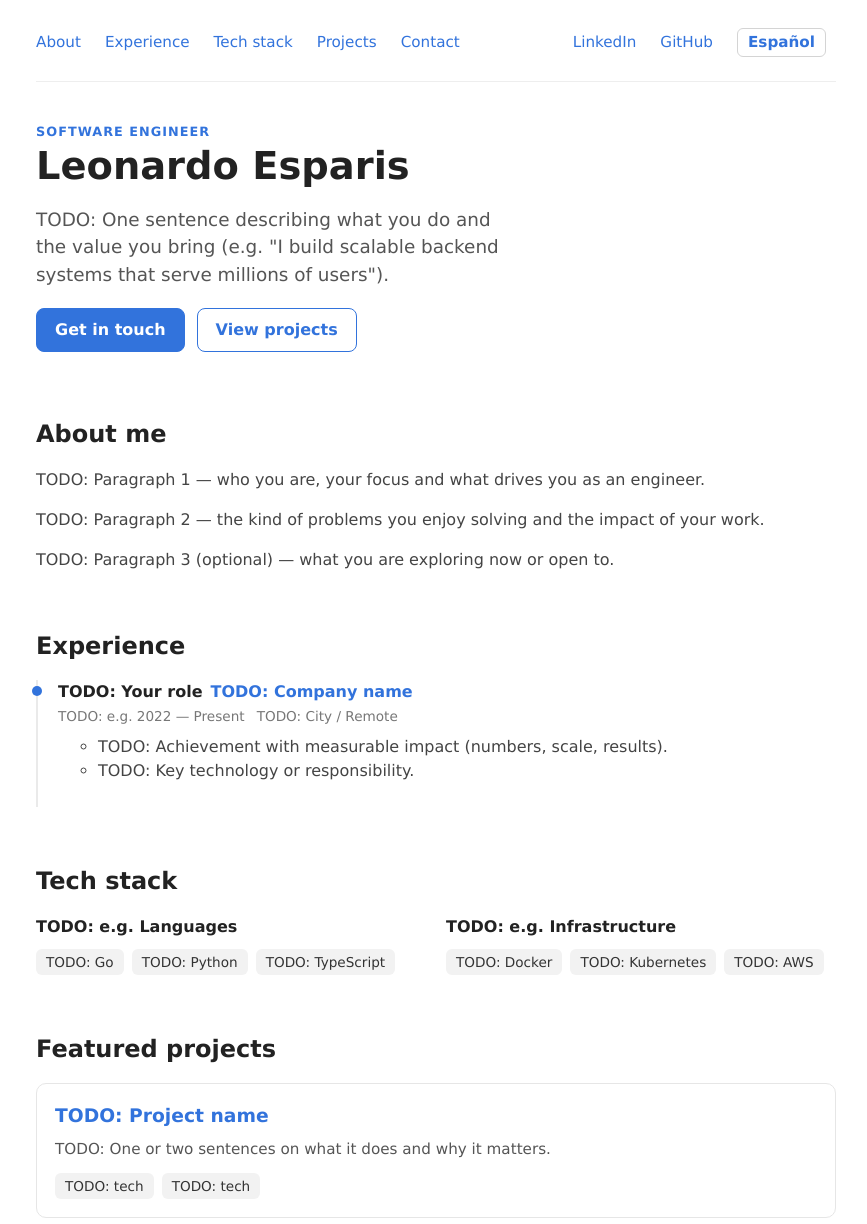
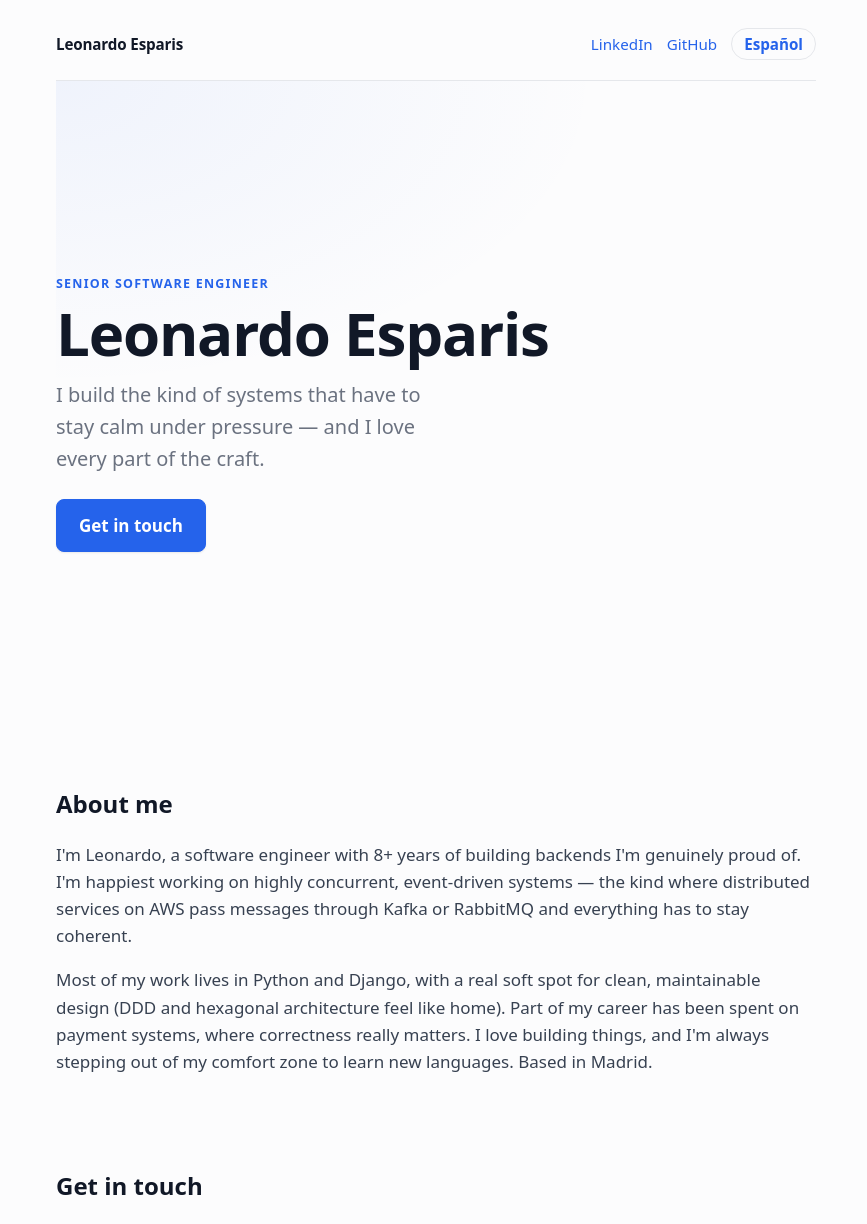
Before and after one commit to ljesparis/ljesparis.github.io, an Astro site: page / in a window 1280 px wide. Shown: the top 1224 px of the page, without its empty margins (204-1071 px from the left). Built offline with nearby package versions, Linux system fonts and the light colour scheme; Astro itself is replaced by a stand-in of ours.

Commit message:
Refocus landing as a personal intro + UX refresh (#23)

```diff
--- a/src/components/BaseHead.astro
+++ b/src/components/BaseHead.astro
@@ -44,6 +44,7 @@ const personSchema = {
 <!-- Global Metadata -->
 <meta charset="utf-8" />
 <meta name="viewport" content="width=device-width,initial-scale=1" />
+<meta name="color-scheme" content="light dark" />
 <link rel="icon" type="image/x-icon" href="/favicon.ico" />
 <link rel="apple-touch-icon" href="/favicon.ico" />
 <meta name="theme-color" content="#ffffff" />
--- a/src/components/HomeContent.astro
+++ b/src/components/HomeContent.astro
@@ -15,12 +15,13 @@ const t = getContent(lang);
 
 <!-- Hero -->
 <section class="hero">
+    <div class="hero-inner">
         <p class="hero-role">{t.hero.role}</p>
         <h1 class="hero-name">{t.hero.name}</h1>
         <p class="hero-tagline">{t.hero.tagline}</p>
         <div class="hero-cta">
             <a class="btn btn-primary" href="#contact">{t.hero.ctaPrimary}</a>
-        <a class="btn btn-secondary" href="#projects">{t.hero.ctaSecondary}</a>
+        </div>
     </div>
 </section>
 
@@ -30,52 +31,10 @@ const t = getContent(lang);
     {t.about.paragraphs.map((p) => <p>{p}</p>)}
 </section>
 
-<!-- Experience -->
-<section id="experience" class="section">
-    <h2>{t.experience.heading}</h2>
-    <ol class="timeline">
-        {
-            t.experience.items.map((item) => (
-                <li class="timeline-item">
-                    <div class="timeline-head">
-                        <strong>{item.role}</strong>
-                        <span class="timeline-company">{item.company}</span>
-                    </div>
-                    <div class="timeline-meta">
-                        <span>{item.period}</span>
-                        <span>{item.location}</span>
-                    </div>
-                    <ul>
-                        {item.highlights.map((h) => (
-                            <li>{h}</li>
-                        ))}
-                    </ul>
-                </li>
-            ))
-        }
-    </ol>
-</section>
+{/*
+  Featured projects — Hidden for now. Uncomment to re-enable (data lives in
+  src/i18n/{en,es}.ts under `projects`; styles in global.css under .projects-grid).
 
-<!-- Tech stack -->
-<section id="skills" class="section">
-    <h2>{t.skills.heading}</h2>
-    <div class="skills-grid">
-        {
-            t.skills.groups.map((group) => (
-                <div class="skill-group">
-                    <h3>{group.name}</h3>
-                    <ul class="tag-list">
-                        {group.items.map((item) => (
-                            <li class="tag">{item}</li>
-                        ))}
-                    </ul>
-                </div>
-            ))
-        }
-    </div>
-</section>
-
-<!-- Featured projects -->
   <section id="projects" class="section">
       <h2>{t.projects.heading}</h2>
       <div class="projects-grid">
@@ -99,6 +58,7 @@ const t = getContent(lang);
           }
       </div>
   </section>
+*/}
 
 <!-- Contact -->
 <section id="contact" class="section">
--- a/src/consts.ts
+++ b/src/consts.ts
@@ -2,14 +2,14 @@
 // Visible copy lives in the per-language dictionaries (src/i18n/en.ts, es.ts).
 
 // Fallbacks used when a page does not pass its own title/description.
-export const SITE_TITLE = 'Leonardo Esparis — Software Engineer';
+export const SITE_TITLE = 'Leonardo Esparis — Senior Software Engineer';
 export const SITE_DESCRIPTION =
-    'Leonardo Esparis, software engineer experienced building reliable, high-traffic systems. Explore my experience, tech stack and projects.';
+    'Leonardo Esparis, senior software engineer with 8+ years building backends — highly concurrent, event-driven, distributed systems in Python.';
 
 // Personal identity, used for the JSON-LD Person schema and contact links.
 export const PERSON = {
     name: 'Leonardo Esparis',
-    jobTitle: 'Software Engineer',
+    jobTitle: 'Senior Software Engineer',
     email: 'ljesparis@gmail.com',
     // Profiles power JSON-LD `sameAs` so search engines can link your identity.
     linkedin: 'https://www.linkedin.com/in/leoesparis/',
--- a/src/i18n/en.ts
+++ b/src/i18n/en.ts
@@ -1,80 +1,34 @@
 // English content dictionary.
-// NOTE: Strings prefixed with "TODO:" are placeholders. Replace them with the
-// real content (bio, experience, skills, projects) before going live.
 import type { SiteContent } from './types';
 
 export const en: SiteContent = {
     // Per-page SEO metadata.
     meta: {
-        title: 'Leonardo Esparis — Software Engineer',
+        title: 'Leonardo Esparis — Senior Software Engineer',
         description:
-            'Leonardo Esparis, software engineer experienced building reliable, high-traffic systems. Explore my experience, tech stack and projects.'
+            'Leonardo Esparis, senior software engineer with 8+ years building backends — highly concurrent, event-driven, distributed systems in Python.'
     },
 
-    // Top navigation labels.
-    nav: {
-        about: 'About',
-        experience: 'Experience',
-        skills: 'Tech stack',
-        projects: 'Projects',
-        contact: 'Contact'
-    },
-
-    // Language switcher label (shown for the link to the OTHER language).
-    languageName: 'English',
+    // Language switcher label (link to the OTHER language).
     switchToLabel: 'Español',
 
     hero: {
         name: 'Leonardo Esparis',
-        role: 'Software Engineer',
-        // One-line value proposition. Keep it punchy and concrete.
+        role: 'Senior Software Engineer',
         tagline:
-            'TODO: One sentence describing what you do and the value you bring (e.g. "I build scalable backend systems that serve millions of users").',
-        ctaPrimary: 'Get in touch',
-        ctaSecondary: 'View projects'
+            'I build the kind of systems that have to stay calm under pressure — and I love every part of the craft.',
+        ctaPrimary: 'Get in touch'
     },
 
     about: {
         heading: 'About me',
         paragraphs: [
-            'TODO: Paragraph 1 — who you are, your focus and what drives you as an engineer.',
-            'TODO: Paragraph 2 — the kind of problems you enjoy solving and the impact of your work.',
-            'TODO: Paragraph 3 (optional) — what you are exploring now or open to.'
+            "I'm Leonardo, a software engineer with 8+ years of building backends I'm genuinely proud of. I'm happiest working on highly concurrent, event-driven systems — the kind where distributed services on AWS pass messages through Kafka or RabbitMQ and everything has to stay coherent.",
+            "Most of my work lives in Python and Django, with a real soft spot for clean, maintainable design (DDD and hexagonal architecture feel like home). Part of my career has been spent on payment systems, where correctness really matters. I love building things, and I'm always stepping out of my comfort zone to learn new languages. Based in Madrid."
         ]
     },
 
-    experience: {
-        heading: 'Experience',
-        // Most recent first.
-        items: [
-            {
-                company: 'TODO: Company name',
-                role: 'TODO: Your role',
-                period: 'TODO: e.g. 2022 — Present',
-                location: 'TODO: City / Remote',
-                highlights: [
-                    'TODO: Achievement with measurable impact (numbers, scale, results).',
-                    'TODO: Key technology or responsibility.'
-                ]
-            }
-        ]
-    },
-
-    skills: {
-        heading: 'Tech stack',
-        // Group related technologies; add or remove groups freely.
-        groups: [
-            {
-                name: 'TODO: e.g. Languages',
-                items: ['TODO: Go', 'TODO: Python', 'TODO: TypeScript']
-            },
-            {
-                name: 'TODO: e.g. Infrastructure',
-                items: ['TODO: Docker', 'TODO: Kubernetes', 'TODO: AWS']
-            }
-        ]
-    },
-
+    // Hidden for now. Fill these in and re-enable the section in HomeContent.astro.
     projects: {
         heading: 'Featured projects',
         items: [
@@ -90,7 +44,7 @@ export const en: SiteContent = {
 
     contact: {
         heading: 'Get in touch',
-        text: 'TODO: A short line inviting people to reach out, then your channels below.',
+        text: "Got an interesting problem or idea? I'd be glad to hear from you.",
         emailLabel: 'Email me'
     }
 };
--- a/src/i18n/es.ts
+++ b/src/i18n/es.ts
@@ -1,80 +1,34 @@
 // Diccionario de contenido en español.
-// NOTA: las cadenas con prefijo "TODO:" son marcadores. Sustitúyelas por el
-// contenido real (bio, experiencia, skills, proyectos) antes de publicar.
 import type { SiteContent } from './types';
 
 export const es: SiteContent = {
     // Metadatos SEO por página.
     meta: {
-        title: 'Leonardo Esparis — Ingeniero de Software',
+        title: 'Leonardo Esparis — Ingeniero de Software Senior',
         description:
-            'Leonardo Esparis, ingeniero de software con experiencia construyendo sistemas fiables y de alto tráfico. Conoce mi experiencia, stack y proyectos.'
-    },
-
-    // Etiquetas de la navegación.
-    nav: {
-        about: 'Sobre mí',
-        experience: 'Experiencia',
-        skills: 'Stack',
-        projects: 'Proyectos',
-        contact: 'Contacto'
+            'Leonardo Esparis, ingeniero de software senior con más de 8 años construyendo backends: sistemas distribuidos, altamente concurrentes y orientados a eventos en Python.'
     },
 
     // Selector de idioma (enlace al OTRO idioma).
-    languageName: 'Español',
     switchToLabel: 'English',
 
     hero: {
         name: 'Leonardo Esparis',
-        role: 'Ingeniero de Software',
-        // Propuesta de valor en una línea. Directa y concreta.
+        role: 'Ingeniero de Software Senior',
         tagline:
-            'TODO: Una frase que describa qué haces y el valor que aportas (p. ej. "Construyo sistemas backend escalables que sirven a millones de usuarios").',
-        ctaPrimary: 'Contáctame',
-        ctaSecondary: 'Ver proyectos'
+            'Construyo sistemas que tienen que mantener la calma bajo presión, y disfruto cada parte del oficio.',
+        ctaPrimary: 'Contáctame'
     },
 
     about: {
         heading: 'Sobre mí',
         paragraphs: [
-            'TODO: Párrafo 1 — quién eres, tu enfoque y qué te motiva como ingeniero.',
-            'TODO: Párrafo 2 — qué tipo de problemas te gusta resolver y el impacto de tu trabajo.',
-            'TODO: Párrafo 3 (opcional) — qué estás explorando ahora o a qué estás abierto.'
+            'Soy Leonardo, ingeniero de software con más de 8 años creando backends de los que estoy orgulloso. Donde mejor me siento es en sistemas altamente concurrentes y orientados a eventos: servicios distribuidos en AWS que intercambian mensajes mediante Kafka o RabbitMQ y donde todo tiene que mantenerse coherente.',
+            'La mayor parte de mi trabajo vive en Python y Django, con verdadera debilidad por el diseño limpio y mantenible (DDD y arquitectura hexagonal me resultan terreno conocido). Parte de mi carrera la he dedicado a sistemas de pagos, donde la corrección importa de verdad. Me encanta construir y salir de mi zona de confort aprendiendo nuevos lenguajes. Afincado en Madrid.'
         ]
     },
 
-    experience: {
-        heading: 'Experiencia',
-        // Más reciente primero.
-        items: [
-            {
-                company: 'TODO: Nombre de la empresa',
-                role: 'TODO: Tu rol',
-                period: 'TODO: p. ej. 2022 — Actualidad',
-                location: 'TODO: Ciudad / Remoto',
-                highlights: [
-                    'TODO: Logro con impacto medible (cifras, escala, resultados).',
-                    'TODO: Tecnología o responsabilidad clave.'
-                ]
-            }
-        ]
-    },
-
-    skills: {
-        heading: 'Stack tecnológico',
-        // Agrupa tecnologías relacionadas; añade o quita grupos libremente.
-        groups: [
-            {
-                name: 'TODO: p. ej. Lenguajes',
-                items: ['TODO: Go', 'TODO: Python', 'TODO: TypeScript']
-            },
-            {
-                name: 'TODO: p. ej. Infraestructura',
-                items: ['TODO: Docker', 'TODO: Kubernetes', 'TODO: AWS']
-            }
-        ]
-    },
-
+    // Oculto por ahora. Rellénalo y reactiva la sección en HomeContent.astro.
     projects: {
         heading: 'Proyectos destacados',
         items: [
@@ -90,7 +44,7 @@ export const es: SiteContent = {
 
     contact: {
         heading: 'Contacto',
-        text: 'TODO: Una línea breve invitando a escribirte, y debajo tus canales.',
+        text: '¿Tienes un problema o una idea interesante? Me encantará saber de ti.',
         emailLabel: 'Escríbeme'
     }
 };
--- a/src/layouts/BaseLayout.astro
+++ b/src/layouts/BaseLayout.astro
@@ -3,7 +3,7 @@ import BaseHead from '../components/BaseHead.astro';
 import Footer from '../components/Footer.astro';
 import GoogleAnalytics from '../components/GoogleAnalytics.astro';
 
-import { SOCIAL_LINKS } from '../consts';
+import { PERSON, SOCIAL_LINKS } from '../consts';
 import {
     getLangFromUrl,
     getContent,
@@ -22,17 +22,12 @@ const t = getContent(lang);
 const title = Astro.props.title ?? t.meta.title;
 const description = Astro.props.description ?? t.meta.description;
 
-// Anchor links within the single-page layout.
-const sectionLinks = [
-    { href: '#about', label: t.nav.about },
-    { href: '#experience', label: t.nav.experience },
-    { href: '#skills', label: t.nav.skills },
-    { href: '#projects', label: t.nav.projects },
-    { href: '#contact', label: t.nav.contact }
-];
+// Wordmark links to the home of the current language.
+const homePath = lang === 'en' ? '/' : '/es/';
 
-// Link to the same page in the other language.
-const switchPath = getLocalizedPath(Astro.url.pathname, lang === 'en' ? 'es' : 'en');
+// Language switch: same page in the other language.
+const otherLang = lang === 'en' ? 'es' : 'en';
+const switchPath = getLocalizedPath(Astro.url.pathname, otherLang);
 ---
 
 <!DOCTYPE html>
@@ -43,18 +38,22 @@ const switchPath = getLocalizedPath(Astro.url.pathname, lang === 'en' ? 'es' : '
   <body>
     <header>
       <nav class="site-nav">
-        <div class="nav-sections">
-          {sectionLinks.map((link) => (
-            <a href={link.href}>{link.label}</a>
-          ))}
-        </div>
+        <a class="wordmark" href={homePath}>{PERSON.name}</a>
         <div class="nav-meta">
           {SOCIAL_LINKS.map((link) => (
             <a href={link.url} target="_blank" rel="noopener noreferrer me">
               {link.title}
             </a>
           ))}
-          <a class="lang-switch" href={switchPath}>{t.switchToLabel}</a>
+          <a
+            class="lang-switch"
+            href={switchPath}
+            lang={otherLang}
+            hreflang={LOCALE_TAGS[otherLang]}
+            aria-label={`Switch language to ${t.switchToLabel}`}
+          >
+            {t.switchToLabel}
+          </a>
         </div>
       </nav>
     </header>
--- a/src/styles/global.css
+++ b/src/styles/global.css
@@ -1,20 +1,66 @@
 /*
-  The CSS in this style tag is based off of Bear Blog's default CSS.
-  https://github.com/HermanMartinus/bearblog/blob/297026a877bc2ab2b3bdfbd6b9f7961c350917dd/templates/styles/blog/default.css
-  License MIT: https://github.com/HermanMartinus/bearblog/blob/master/LICENSE.md
+  Global styles. Mobile-first: base rules target small screens; min-width media
+  queries scale up. Lightweight and framework-free (system fonts, no JS).
+  Color base + code/blockquote defaults originally inspired by Bear Blog (MIT).
  */
+
+/* ------------------------------------------------------------------ *
+ * Design tokens
+ * ------------------------------------------------------------------ */
+:root {
+	--bg: #fcfcfd;
+	--surface: #f4f4f6;
+	--text: #374151;
+	--text-soft: #6b7280;
+	--heading: #111827;
+	--accent: #2563eb;
+	--accent-ink: #1d4ed8;
+	--border: #e5e7eb;
+	--hero-glow: rgba(37, 99, 235, 0.06);
+
+	--font-sans: system-ui, -apple-system, "Segoe UI", Roboto, Helvetica, Arial,
+		sans-serif;
+	--maxw: 50rem;
+}
+
+@media (prefers-color-scheme: dark) {
+	:root {
+		--bg: #0d1117;
+		--surface: #161b22;
+		--text: #c9d1d9;
+		--text-soft: #8b949e;
+		--heading: #f0f6fc;
+		--accent: #58a6ff;
+		--accent-ink: #79c0ff;
+		--border: #30363d;
+		--hero-glow: rgba(88, 166, 255, 0.08);
+	}
+}
+
+/* ------------------------------------------------------------------ *
+ * Base
+ * ------------------------------------------------------------------ */
+*,
+*::before,
+*::after {
+	box-sizing: border-box;
+}
+
 body {
-	font-family: Verdana, sans-serif;
+	font-family: var(--font-sans);
 	margin: auto;
-	padding: 20px;
-	max-width: 65ch;
+	padding: 18px;
+	max-width: var(--maxw);
 	text-align: left;
-	background-color: #fff;
+	background-color: var(--bg);
+	color: var(--text);
+	font-size: 1.0625rem;
+	line-height: 1.6;
 	word-wrap: break-word;
 	overflow-wrap: break-word;
-	line-height: 1.5;
-	color: #444;
+	-webkit-font-smoothing: antialiased;
 }
+
 h1,
 h2,
 h3,
@@ -23,69 +69,69 @@ h5,
 h6,
 strong,
 b {
-	color: #222;
+	color: var(--heading);
 }
+
 a {
-	color: #3273dc;
+	color: var(--accent);
 }
-nav a {
-	margin-right: 10px;
+
+a:hover {
+	color: var(--accent-ink);
 }
-textarea {
-	width: 100%;
-	font-size: 16px;
-}
-input {
-	font-size: 16px;
-}
-content {
-	line-height: 1.6;
-}
-table {
-	width: 100%;
-}
+
 img {
 	max-width: 100%;
 	height: auto;
 }
+
 code {
 	padding: 2px 5px;
-	background-color: #f2f2f2;
+	background-color: var(--surface);
+	border-radius: 4px;
 }
+
 pre {
 	padding: 1rem;
 }
+
 pre > code {
 	all: unset;
 }
+
 blockquote {
-	border: 1px solid #999;
-	color: #222;
-	padding: 2px 0px 2px 20px;
-	margin: 0px;
+	border-left: 3px solid var(--border);
+	color: var(--text);
+	padding: 2px 0 2px 20px;
+	margin: 0;
 	font-style: italic;
 }
 
-/* ------------------------------------------------------------------ *
- * Layout & professional sections
- * Lightweight, framework-free styles for the portfolio sections.
- * ------------------------------------------------------------------ */
-body {
-	max-width: 50rem;
+:focus-visible {
+	outline: 2px solid var(--accent);
+	outline-offset: 2px;
+	border-radius: 4px;
 }
 
-/* Header / navigation */
+/* ------------------------------------------------------------------ *
+ * Header / navigation
+ * ------------------------------------------------------------------ */
 .site-nav {
 	display: flex;
 	flex-wrap: wrap;
 	justify-content: space-between;
 	align-items: center;
-	gap: 12px;
-	padding: 8px 0 24px;
-	border-bottom: 1px solid #eee;
+	gap: 12px 16px;
+	padding: 8px 0 20px;
+	border-bottom: 1px solid var(--border);
 	font-size: 0.95rem;
 }
-.nav-sections,
+.wordmark {
+	font-weight: 700;
+	color: var(--heading);
+	text-decoration: none;
+	letter-spacing: -0.01em;
+}
 .nav-meta {
 	display: flex;
 	flex-wrap: wrap;
@@ -95,124 +141,134 @@ body {
 .site-nav a {
 	text-decoration: none;
 }
-.site-nav a:hover {
+.nav-meta a:hover {
 	text-decoration: underline;
 }
 .lang-switch {
-	border: 1px solid #d4d4d4;
-	border-radius: 6px;
-	padding: 2px 10px;
+	border: 1px solid var(--border);
+	border-radius: 999px;
+	padding: 3px 12px;
 	font-weight: 600;
+	line-height: 1.6;
+}
+.lang-switch:hover {
+	border-color: var(--accent);
+	color: var(--accent);
+	text-decoration: none;
 }
 
-/* Sections */
+/* ------------------------------------------------------------------ *
+ * Sections
+ * ------------------------------------------------------------------ */
 .section {
-	margin: 56px 0;
+	margin: 48px 0;
+}
+.section + .section {
+	padding-top: 8px;
 }
 .section h2 {
 	font-size: 1.5rem;
-	margin-bottom: 16px;
+	margin-bottom: 12px;
 }
 
-/* Hero */
+/* ------------------------------------------------------------------ *
+ * Hero
+ * ------------------------------------------------------------------ */
 .hero {
-	padding: 40px 0 8px;
+	display: flex;
+	align-items: center;
+	min-height: clamp(70svh, 80vh, 640px);
+	padding: 32px 0 8px;
+	background: radial-gradient(
+		120% 80% at 0% 0%,
+		var(--hero-glow),
+		transparent 60%
+	);
+}
+.hero-inner {
+	width: 100%;
 }
 .hero-role {
 	text-transform: uppercase;
-	letter-spacing: 0.08em;
-	font-size: 0.8rem;
-	color: #3273dc;
-	margin: 0 0 4px;
+	letter-spacing: 0.1em;
+	font-size: 0.78rem;
+	color: var(--accent);
+	margin: 0 0 8px;
 	font-weight: 700;
 }
 .hero-name {
-	font-size: 2.4rem;
-	line-height: 1.1;
-	margin: 0 0 12px;
+	font-size: clamp(2.5rem, 9vw, 3.75rem);
+	line-height: 1.05;
+	letter-spacing: -0.02em;
+	font-weight: 700;
+	margin: 0 0 14px;
 }
 .hero-tagline {
-	font-size: 1.15rem;
-	color: #555;
-	max-width: 40ch;
+	font-size: 1.2rem;
+	color: var(--text-soft);
+	max-width: 34ch;
+	margin: 0;
 }
 .hero-cta {
-	margin-top: 20px;
-	display: flex;
-	flex-wrap: wrap;
-	gap: 12px;
+	margin-top: 24px;
 }
 
-/* Buttons */
+/* ------------------------------------------------------------------ *
+ * Buttons
+ * ------------------------------------------------------------------ */
 .btn {
 	display: inline-block;
-	padding: 9px 18px;
+	padding: 12px 22px;
+	min-height: 44px;
 	border-radius: 8px;
 	text-decoration: none;
 	font-weight: 600;
-	border: 1px solid #3273dc;
+	border: 1px solid var(--accent);
+	transition: background-color 0.15s ease, transform 0.05s ease;
 }
 .btn-primary {
-	background-color: #3273dc;
+	background-color: var(--accent);
+	color: #fff;
+	box-shadow: 0 1px 2px rgba(0, 0, 0, 0.08);
+}
+.btn-primary:hover {
+	background-color: var(--accent-ink);
+	border-color: var(--accent-ink);
 	color: #fff;
 }
-.btn-secondary {
-	color: #3273dc;
-	background-color: transparent;
-}
-.btn:hover {
-	opacity: 0.88;
+.btn-primary:active {
+	transform: translateY(1px);
 }
 
-/* Experience timeline */
-.timeline {
-	list-style: none;
-	padding: 0;
-	margin: 0;
+/* ------------------------------------------------------------------ *
+ * Projects (hidden for now — kept for when the section is re-enabled)
+ * ------------------------------------------------------------------ */
+.projects-grid {
+	display: grid;
+	grid-template-columns: 1fr;
+	gap: 16px;
 }
-.timeline-item {
-	padding: 0 0 24px 20px;
-	border-left: 2px solid #eaeaea;
-	position: relative;
+.project-card {
+	display: block;
+	border: 1px solid var(--border);
+	border-radius: 10px;
+	padding: 18px;
+	text-decoration: none;
+	color: inherit;
+	transition: border-color 0.15s ease, box-shadow 0.15s ease;
 }
-.timeline-item::before {
-	content: "";
-	position: absolute;
-	left: -6px;
-	top: 6px;
-	width: 10px;
-	height: 10px;
-	border-radius: 50%;
-	background-color: #3273dc;
+.project-card:hover {
+	border-color: var(--accent);
+	box-shadow: 0 4px 14px rgba(0, 0, 0, 0.06);
 }
-.timeline-head {
-	display: flex;
-	flex-wrap: wrap;
-	gap: 8px;
-	align-items: baseline;
+.project-card h3 {
+	margin: 0 0 8px;
+	color: var(--accent);
 }
-.timeline-company {
-	color: #3273dc;
-	font-weight: 600;
-}
-.timeline-meta {
-	display: flex;
-	flex-wrap: wrap;
-	gap: 12px;
-	color: #777;
-	font-size: 0.85rem;
-	margin: 2px 0 8px;
-}
-
-/* Skills */
-.skills-grid {
-	display: grid;
-	grid-template-columns: repeat(auto-fit, minmax(220px, 1fr));
-	gap: 20px;
-}
-.skill-group h3 {
-	font-size: 1rem;
-	margin: 0 0 10px;
+.project-card p {
+	margin: 0 0 12px;
+	color: var(--text-soft);
+	font-size: 0.95rem;
 }
 .tag-list {
 	list-style: none;
@@ -223,44 +279,40 @@ body {
 	gap: 8px;
 }
 .tag {
-	background-color: #f2f2f2;
+	background-color: var(--surface);
 	border-radius: 6px;
 	padding: 3px 10px;
 	font-size: 0.85rem;
-	color: #333;
+	color: var(--text);
 }
 
-/* Projects */
-.projects-grid {
-	display: grid;
-	grid-template-columns: repeat(auto-fit, minmax(260px, 1fr));
-	gap: 18px;
-}
-.project-card {
-	display: block;
-	border: 1px solid #e6e6e6;
-	border-radius: 10px;
-	padding: 18px;
-	text-decoration: none;
-	color: inherit;
-	transition: border-color 0.15s ease, box-shadow 0.15s ease;
-}
-.project-card:hover {
-	border-color: #3273dc;
-	box-shadow: 0 4px 14px rgba(0, 0, 0, 0.06);
-}
-.project-card h3 {
-	margin: 0 0 8px;
-	color: #3273dc;
-}
-.project-card p {
-	margin: 0 0 12px;
-	color: #555;
-	font-size: 0.95rem;
+/* ------------------------------------------------------------------ *
+ * Scale up (tablet / desktop)
+ * ------------------------------------------------------------------ */
+@media (min-width: 640px) {
+	body {
+		padding: 20px;
+	}
+	.hero-tagline {
+		font-size: 1.25rem;
+	}
+	.section {
+		margin: 64px 0;
+	}
+	.projects-grid {
+		grid-template-columns: repeat(auto-fit, minmax(260px, 1fr));
+	}
 }
 
-@media (max-width: 480px) {
-	.hero-name {
-		font-size: 2rem;
+/* ------------------------------------------------------------------ *
+ * Reduced motion
+ * ------------------------------------------------------------------ */
+@media (prefers-reduced-motion: reduce) {
+	*,
+	*::before,
+	*::after {
+		transition: none !important;
+		animation: none !important;
+		scroll-behavior: auto !important;
 	}
 }
```
Also changed, not shown: src/components/Footer.astro (+7 -3 lines), src/i18n/types.ts (+4 -30 lines). Lines whose indentation alone changed are shown as unchanged.
